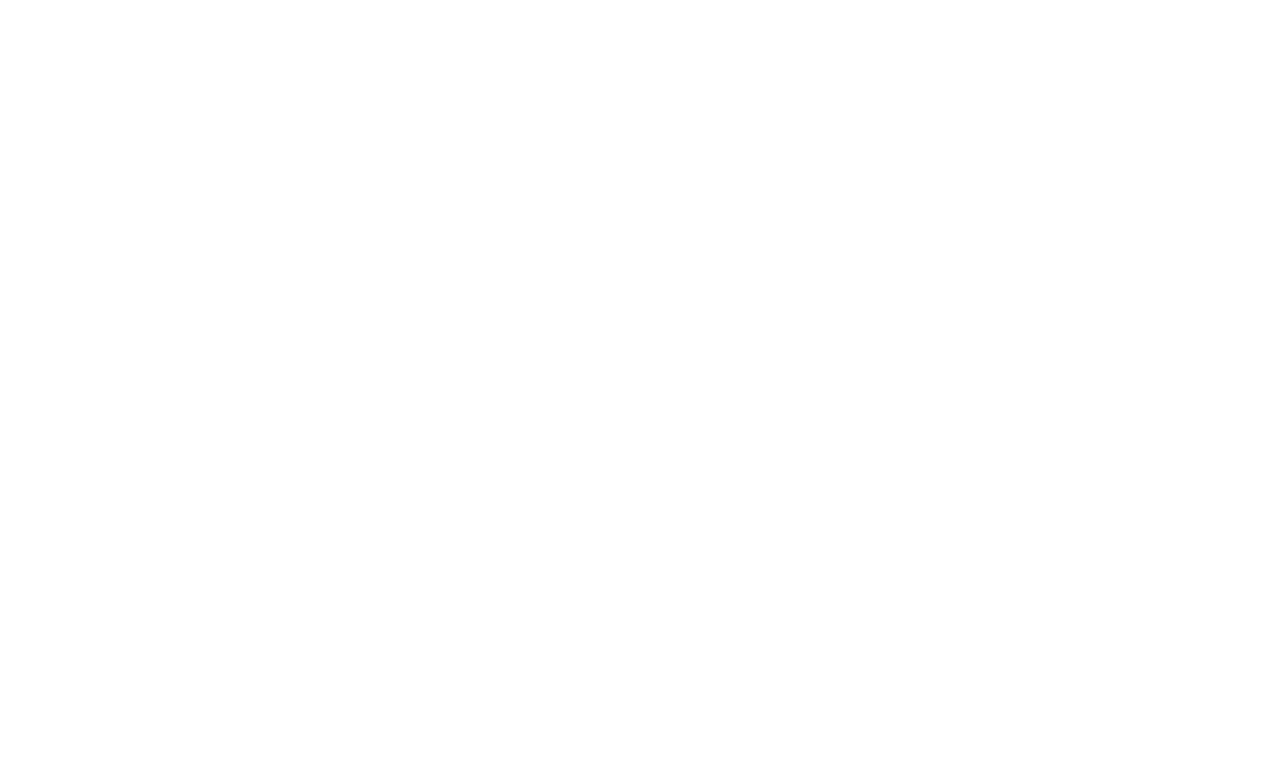
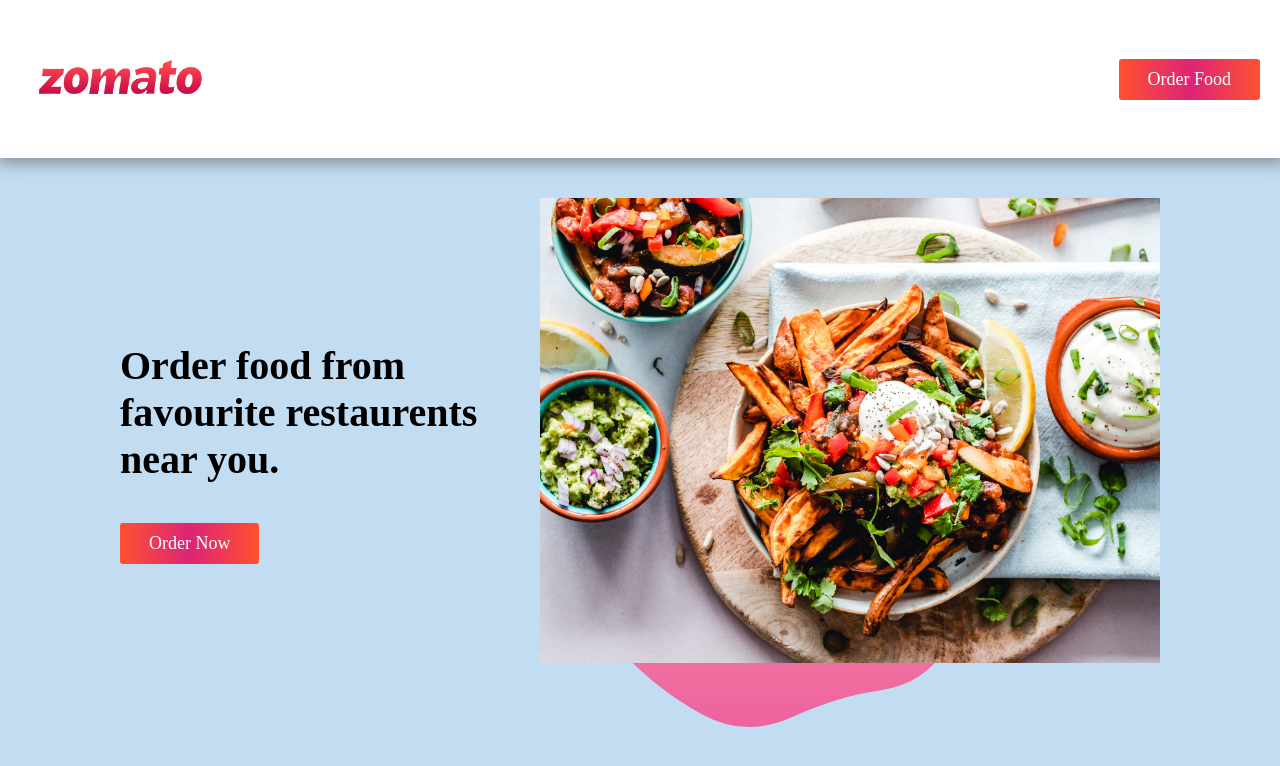
Before and after one commit to Lavkush3411/web_project1, a plain HTML site: page index.html in a window 1280 px wide. Drawn offline with Linux system fonts and the light colour scheme; a web font is replaced by a local one.

Commit message:
hero_section_complete

```diff
--- a/index.html
+++ b/index.html
@@ -6,11 +6,48 @@
     <meta name="viewport" content="width=device-width, initial-scale=1.0">
     <link rel="stylesheet" href="style.css">
     <title>Document</title>
+    <link rel="preconnect" href="https://fonts.googleapis.com">
+
+<link rel="preconnect" href="https://fonts.googleapis.com">
+<link href="https://fonts.googleapis.com/css2?family=Uchen&family=Zen+Loop:ital@0;1&display=swap" rel="stylesheet">
+
 </head>
-
 
 
 <body>
 
+    <header >
+        <nav class="navbar">
+            <div class="navbar__brand">
+                <img src="./assets/logo.png" alt="logo" class="navbar__logo">
+            </div>
+            <div class="navbar__nav__items">
+                <button class="nav__item button__primary">Order Food</button>
+            </div>
+        </nav>
+
+
+    </header>
+    <main class="container">
+       <section class="hero__container">
+           <div class="hero__image__container">
+               <img src="./assets/hero.jpg" alt="hero" class="hero__image">
+               <img src="/assets/svg/heroShape.svg" alt="bg" class="hero__bg">
+
+           </div>
+           <div class="hero__discription">
+               <h1 class="hero__text">Order food from favourite restaurents near you.</h1>
+               <button class="hero__buttton button__primary">Order Now</button>
+           </div>
+
+
+
+
+       </section>
+
+
+
+    </main>
+
 </body>
 </html>
--- a/style.css
+++ b/style.css
@@ -0,0 +1,114 @@
+*{
+    margin: 0;
+    padding: 0;
+    font-family: 'Uchen', serif;
+}
+body{
+
+    background-color: rgb(194, 220, 241);
+    box-sizing: border-box;
+}
+.navbar{
+    display: flex;
+    justify-content: space-around;
+    align-items: center;
+    background: #fff;
+    box-shadow:1px 1px 15px 4px rgb(70, 66, 66,0.5) ;
+    overflow-x: hidden;
+
+}
+.navbar__brand{
+    width: 150px;
+}
+.navbar__logo{
+    width: 100%;
+}
+.button__primary{
+    background-image:linear-gradient(
+    to right,
+    #ff512f 0%,
+    #dd2476 51%,
+    #ff512f 100%
+    );
+    border: none;
+    padding: 6px 20px;
+    border-radius: 3px;
+    color: #fff;
+    cursor: pointer;
+}
+.container{
+padding: 20px;
+}
+.hero__image{
+    width: 100%;
+}
+.hero__image__container{
+    position: relative;
+}
+.hero__text{
+    margin-bottom: 20px;
+}
+.hero__bg{
+        position: absolute;
+        top: 0;
+        left: 0;
+        color: palevioletred;
+        width: 90%;
+        z-index: -1;
+        opacity: 0;
+    }
+
+
+
+
+@media(min-width:768px){
+    .navbar{
+        justify-content: space-between;
+        padding: 10px 20px;
+    }
+    .navbar__brand{
+        width: 200px;
+    }
+    .button__primary{
+        padding: 10px 29px;
+        font-size: large;
+    }
+    .container{
+        padding: 20px 80px;
+    }
+    .hero__container{
+        padding: 20px 40px;
+        display: flex;
+        flex-direction: row-reverse;
+        gap: 20px;
+        justify-content: center;
+        align-items: center;
+    }
+    .hero__image{
+        width: 100%;
+    }
+    .hero__text{
+        font-size: 40px;
+        width: 400px;
+        margin: 40px 0px;
+
+    }
+    .hero__bg{
+        position: absolute;
+        top: 0;
+        left: 0;
+        color: palevioletred;
+        width: 90%;
+        z-index: -1;
+        opacity: 1;
+    }
+
+
+}
+
+@media (min-width:1020px) {
+
+}
+@media(min-width:1440px){
+
+}
```
